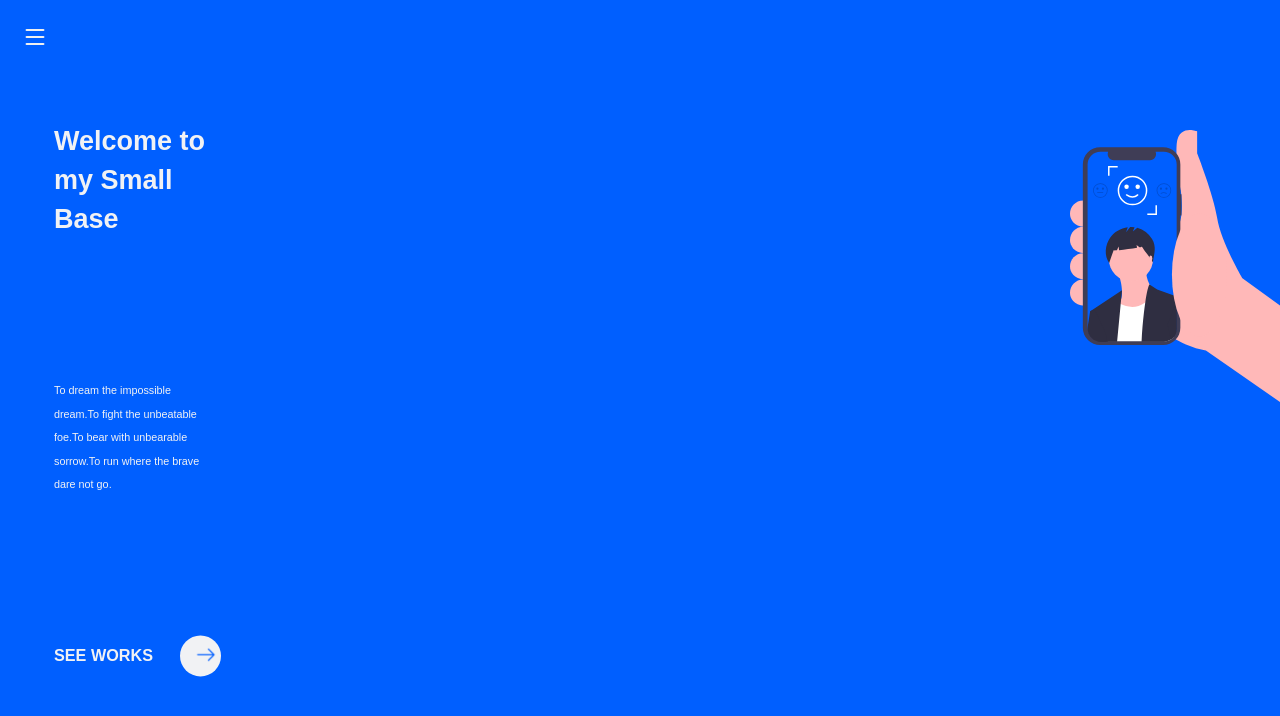
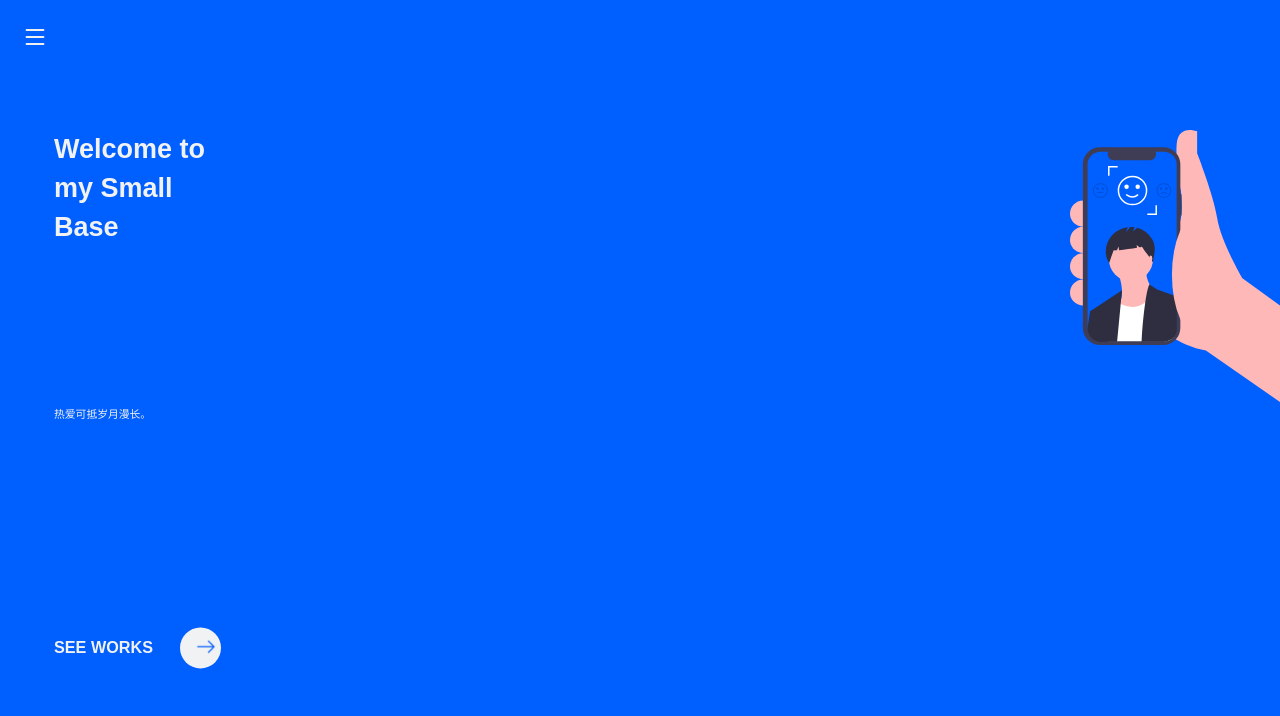
Before and after one commit to kitiho/my-cv, a Vue app: page / in a window 1280 px wide. Shown: the top 716 px of the page. Built offline with nearby package versions, Linux system fonts and the light colour scheme.

Commit message:
首页文字轮播

```diff
--- a/src/assets/scss/style.scss
+++ b/src/assets/scss/style.scss
@@ -133,3 +133,27 @@ p {
 .cursor {
   cursor: pointer;
 }
+
+.Nav-enter-active {
+  transition: all 0.8s ease;
+}
+.Nav-leave-active {
+  transition: all 0.8s ease;
+}
+.Nav-enter, .Nav-leave-to
+  /* .slide-fade-leave-active for below version 2.1.8 */ {
+  transform: translateX(-2rem);
+  opacity: 0;
+}
+
+.sentence-enter-active {
+    transition: all 0.8s ease;
+  }
+  .sentence-leave-active {
+    transition: all 0.8s ease;
+  }
+  .sentence-enter, .sentence-leave-to
+    /* .slide-fade-leave-active for below version 2.1.8 */ {
+    transform: translateX(-2rem);
+    opacity: 0;
+  }
--- a/src/components/Home.vue
+++ b/src/components/Home.vue
@@ -1,26 +1,7 @@
 <template>
   <div class="home bg-blue w-100">
     <Toggle-button class="toggle cursor" @toggleNav="toggleNav" />
-    <div class="homepage text-white p-5 d-flex flex-column jc-around ">
-      <div class="homepage-title">
-        <span class="fs-lg fs-bold">Welcome to my Small Base</span>
-      </div>
-      <div class="homepage-body fs-xs fs-light">
-        <span>{{ sentences[0] }}</span>
-      </div>
-      <div class="homepage-foot d-flex ai-center">
-        <span class="fs-sm fs-bold">SEE WORKS</span>
-        <div
-          class="homepage-arrow  ml-4 arrow bg-blue d-flex ai-center jc-center bg-white"
-        >
-          <img width="20" src="../assets/arrow-blue.png" alt="" />
-        </div>
-      </div>
-      <div class="homepage-bg">
-        <img src="../assets/homepage.svg" width="210" alt="" />
-      </div>
-    </div>
-
+    <HomePage />
     <transition name="Nav">
       <Nav @closeNav="showNav = false" v-show="showNav" class="nav w-100" />
     </transition>
@@ -30,10 +11,12 @@
 <script>
 import Nav from "./Nav";
 import ToggleButton from "./ToggleButton";
+import HomePage from "./HomePage";
 export default {
   components: {
     Nav,
-    ToggleButton
+    ToggleButton,
+    HomePage
   },
   methods: {
     toggleNav() {
@@ -42,10 +25,7 @@ export default {
   },
   data() {
     return {
-      showNav: false,
-      sentences: [
-        "To dream the impossible dream.To fight the unbeatable foe.To bear with unbearable sorrow.To run where the brave dare not go."
-      ]
+      showNav: false
     };
   }
 };
@@ -53,7 +33,7 @@ export default {
 <style lang="scss" scoped>
 .toggle {
   width: 70px;
-  height:60px;
+  height: 60px;
   position: absolute;
   top: -20px;
   z-index: 999;
@@ -63,60 +43,4 @@ export default {
   top: 0;
   z-index: 100;
 }
-.homepage {
-  .homepage-bg {
-    position: absolute;
-    top: 130px;
-    right: 0px;
-    z-index: 1;
-  }
-  min-height: 100vh;
-  .homepage-title {
-    position: relative;
-    z-index: 2;
-    width: 9rem;
-    line-height: 2rem;
-  }
-  .homepage-body {
-    position: relative;
-    z-index: 2;
-    width: 9rem;
-    line-height: 1.3rem;
-  }
-  .homepage-foot {
-    .homepage-arrow {
-      img {
-        animation: move 2s infinite ease;
-      }
-      @keyframes move {
-        0% {
-          transform: translateY(0);
-        }
-        10% {
-          transform: translateY(-2px);
-        }
-        50% {
-          transform: translateY(5px);
-        }
-        90% {
-          transform: translateY(-2px);
-        }
-        100% {
-          transform: translateY(0px);
-        }
-      }
-    }
-  }
-}
-.Nav-enter-active {
-  transition: all 0.8s ease;
-}
-.Nav-leave-active {
-  transition: all 0.8s ease;
-}
-.Nav-enter, .Nav-leave-to
-/* .slide-fade-leave-active for below version 2.1.8 */ {
-  transform: translateX(-2rem);
-  opacity: 0;
-}
 </style>
--- /dev/null
+++ b/src/components/HomePage.vue
@@ -0,0 +1,108 @@
+<template>
+  <div class="homepage text-white p-5 d-flex flex-column jc-around ">
+    <div class="homepage-title">
+      <span class="fs-lg fs-bold">Welcome </span>
+      <span class="fs-lg fs-bold">to my </span>
+      <span class="fs-lg fs-bold">Small Base</span>
+    </div>
+    <div class="homepage-body fs-xs fs-light d-flex">
+      <transition name="sentence" mode="out-in">
+        <span :key="index">
+          {{ sentences[index] }}
+        </span>
+      </transition>
+    </div>
+    <div class="homepage-foot d-flex ai-center">
+      <span class="fs-sm fs-bold">SEE WORKS</span>
+      <div
+        class="homepage-arrow  ml-4 arrow bg-blue d-flex ai-center jc-center bg-white"
+      >
+        <img width="20" src="../assets/arrow-blue.png" alt="" />
+      </div>
+    </div>
+    <div class="homepage-bg">
+      <img src="../assets/homepage.svg" width="210" alt="" />
+    </div>
+  </div>
+</template>
+
+<script>
+export default {
+  data() {
+    return {
+      index: 0,
+      sentenceActiveID: 0,
+      sentences: [
+        "热爱可抵岁月漫长。",
+        "第一次看到宇宙，是和你四目相对的时候。",
+        "「今でもあなたは私の光。」",
+        "就算你和我，还有整个愚蠢的世界，都将变成粉碎，我依然爱你。",
+        "行至朝雾里，坠入暮云间。"
+      ]
+    };
+  },
+  methods: {
+    refreshIndex() {
+      if (this.index + 1 == this.sentences.length) {
+        this.index = 0;
+      } else {
+        this.index = this.index + 1;
+      }
+    }
+  },
+  mounted() {
+    setInterval(() => {
+      this.refreshIndex();
+    }, 5000);
+  }
+};
+</script>
+<style lang="scss" scoped>
+@import "../assets/scss/style.scss";
+.homepage {
+  .homepage-bg {
+    position: absolute;
+    top: 130px;
+    right: 0px;
+    z-index: 1;
+  }
+  min-height: 100vh;
+  .homepage-title {
+    position: relative;
+    z-index: 2;
+    width: 9rem;
+    line-height: 2rem;
+  }
+  .homepage-body {
+    height: 70px;
+    position: relative;
+    z-index: 2;
+    width: 9rem;
+    line-height: 1.3rem;
+  }
+  .homepage-foot {
+    .homepage-arrow {
+      img {
+        animation: move 2s infinite ease;
+      }
+      @keyframes move {
+        0% {
+          transform: translateY(0);
+        }
+        10% {
+          transform: translateY(-2px);
+        }
+        50% {
+          transform: translateY(5px);
+        }
+        90% {
+          transform: translateY(-2px);
+        }
+        100% {
+          transform: translateY(0px);
+        }
+      }
+    }
+  }
+}
+</style>
```
